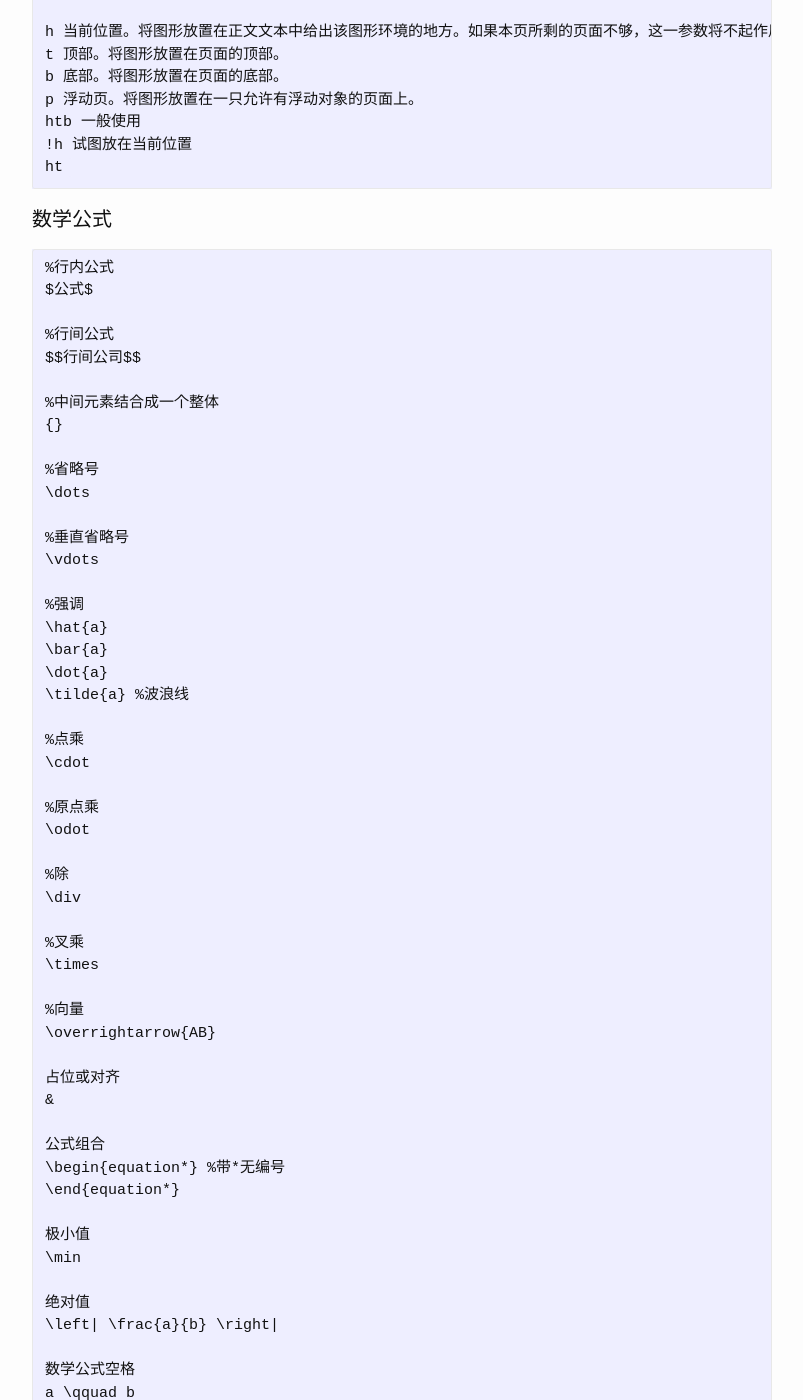
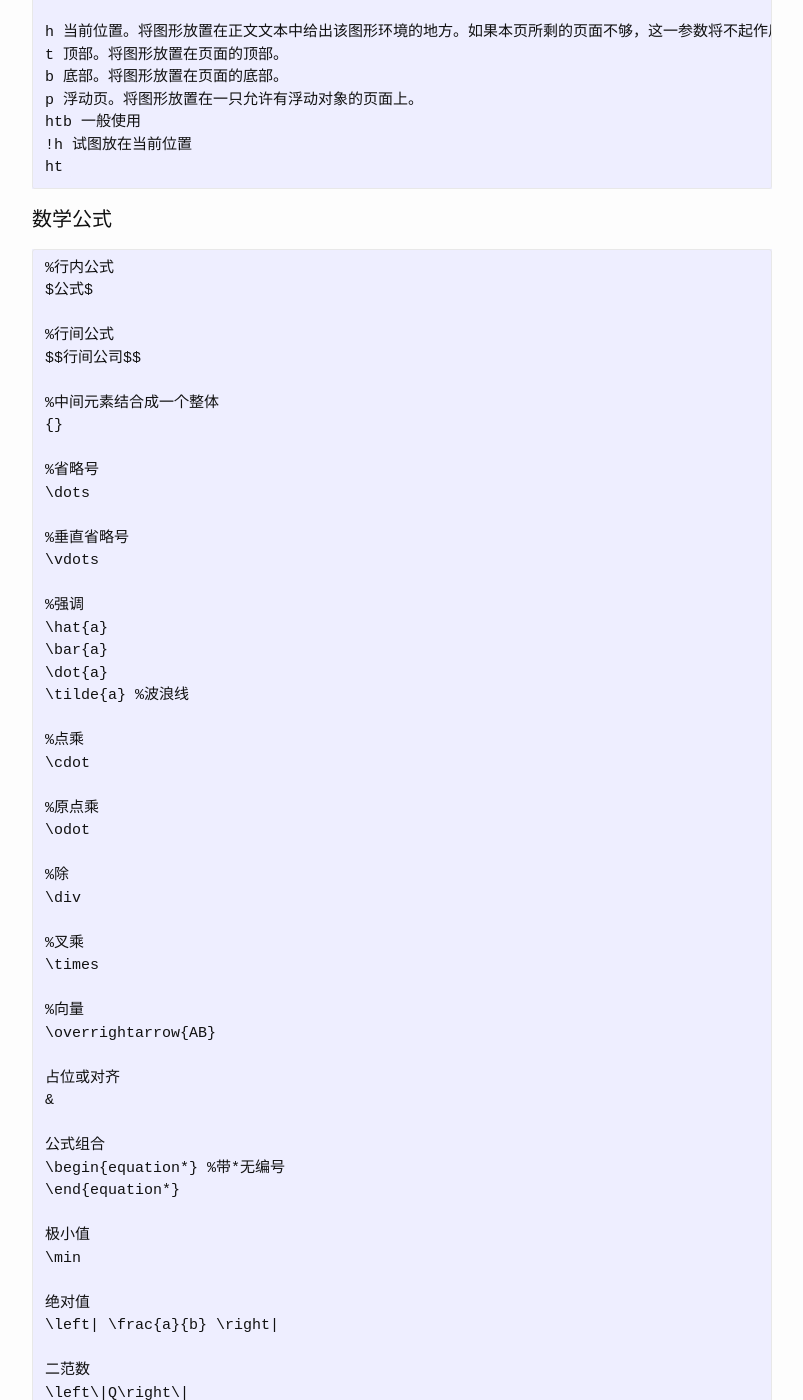
Before and after one commit to josephstalin117/josephstalin117.github.io, a Jekyll site: the page built from _posts/2018-6-23-latex.markdown, in a window 1280 px wide and 1400 px high, scrolled down 2125 px. Shown: the whole window, without its empty margins (238-1041 px from the left). Built offline with Jekyll 4.4.1, drawn with Linux system fonts in a browser that asks for light colours; formulas are drawn with MathJax 3; some of the changed text lies outside the part shown.

Commit message:
add 2 norm

```diff
--- a/_posts/2018-6-23-latex.markdown
+++ b/_posts/2018-6-23-latex.markdown
@@ -164,6 +164,9 @@ $$行间公司$$
 
 绝对值
 \left| \frac{a}{b} \right|
+
+二范数
+\left\|Q\right\|
 
 数学公式空格
 a \qquad b
```
